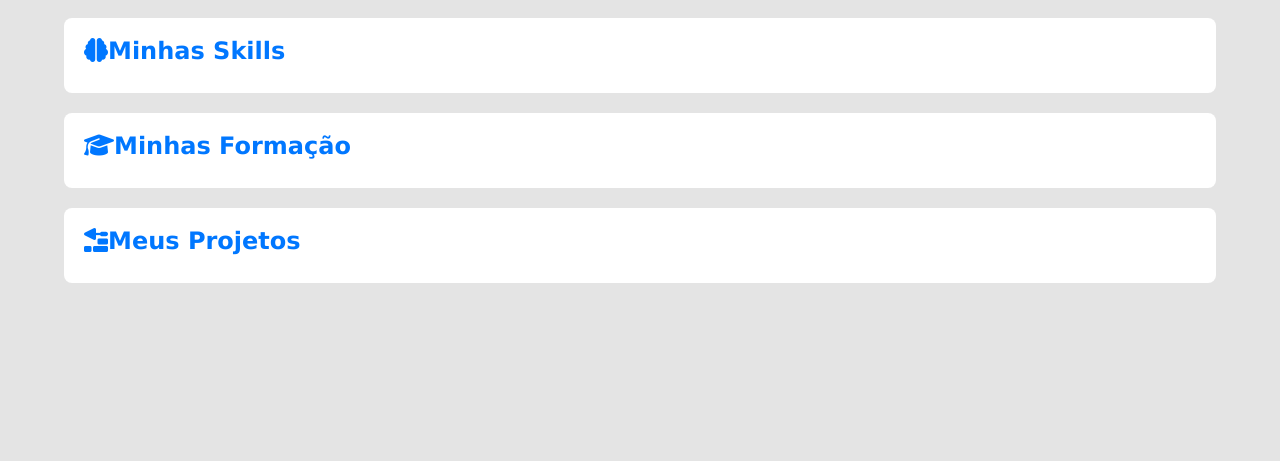
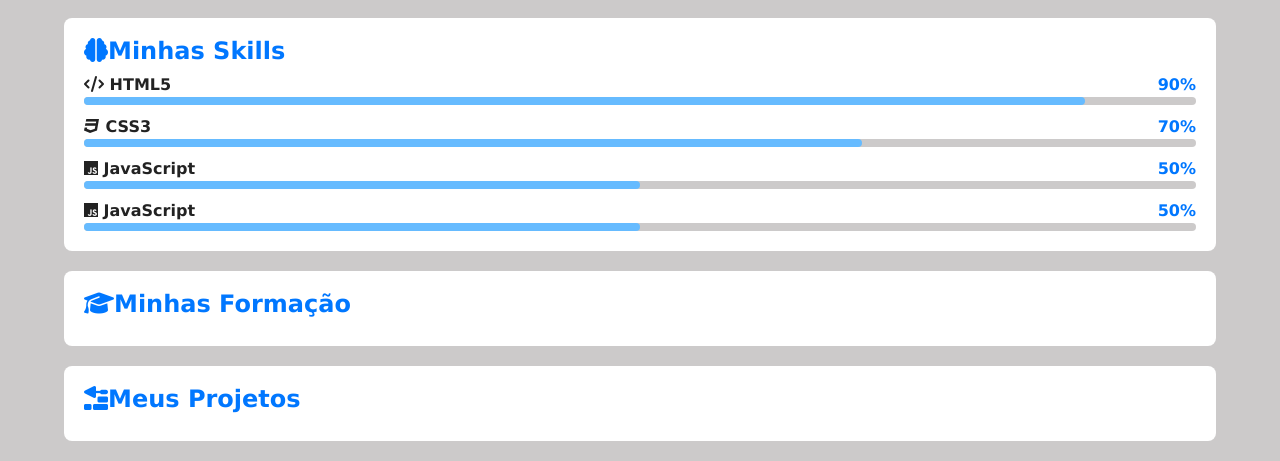
Before and after one commit to AndersonBR01/projeto-portifolio, a plain HTML site: page index.html in a window 1280 px wide. Shown: the part 1169-1630 px from the top of the page. Before the commit the page ends 1472 px from the top, so only its background shows below. Drawn offline with Linux system fonts and the light colour scheme.

Commit message:
skills criadas

```diff
--- a/estilos/style.css
+++ b/estilos/style.css
@@ -14,7 +14,7 @@
 }
 
 :root {
-  --fundo-principal: #e4e4e4;
+  --fundo-principal: #cccaca;
   --texto: #222222;
   --texto-inverso:#ffffff;
   --destaque: #0077ff;
@@ -142,3 +142,45 @@ article h2 {
   height: 100%;
   border-radius: 8px;
 }
+
+#skill-contanier {
+  display: grid;
+  grid-template-columns: 1fr;
+  gap: 30px;
+}
+
+#skill-container .info {
+  display: flex;
+  justify-content: space-between;
+  align-items: center;
+  margin-top: 10px;
+}
+
+#skill-container .nome {
+  font-weight: bold;
+  color: var(--texto);
+}
+
+#skill-container .porcent {
+  font-weight: bold;
+  color: var(--destaque);
+}
+
+#skill-container .barra {
+  width: 100%;
+  height: 8px;
+  background-color: var(--fundo-principal);
+  border-radius: 4px;
+}
+
+#skill-container .progresso {
+  height: 100%;
+  background-color: var(--destaque-inverso);
+  border-radius: 4px;
+}
+
+@media screen and (max-width: 768px) {
+  #skill-contanier {
+    grid-template-columns: 1fr 1fr;
+  }
+}
--- a/index.html
+++ b/index.html
@@ -48,6 +48,73 @@
 
             <article id="skills">
                 <h2><i class="fa-solid fa-brain"></i>Minhas Skills</h2>
+
+                <div id="skill-container">
+                    <div class="item">
+                        <div class="info">
+                            <span class="nome">
+                               <i class="fa-solid fa-code"></i> HTML5
+                            </span>
+                            <span class="porcent">
+                                90%
+                            </span>
+                        </div>
+                        <div class="barra">
+                            <div class="progresso" style="width: 90%">
+
+                            </div>
+                        </div>
+                    </div>
+
+                    <div class="item">
+                        <div class="info">
+                            <span class="nome">
+                               <i class="fa-brands fa-css3"></i> CSS3
+                            </span>
+                            <span class="porcent">
+                                70%
+                            </span>
+                        </div>
+                        <div class="barra">
+                            <div class="progresso" style="width: 70%">
+
+                            </div>
+                        </div>
+                    </div>
+
+                    <div class="item">
+                        <div class="info">
+                            <span class="nome">
+                               <i class="fa-brands fa-js"></i> JavaScript
+                            </span>
+                            <span class="porcent">
+                                50%
+                            </span>
+                        </div>
+                        <div class="barra">
+                            <div class="progresso" style="width: 50%">
+
+                            </div>
+                        </div>
+                    </div>
+
+                    <div class="item">
+                        <div class="info">
+                            <span class="nome">
+                               <i class="fa-brands fa-js"></i> JavaScript
+                            </span>
+                            <span class="porcent">
+                                50%
+                            </span>
+                        </div>
+                        <div class="barra">
+                            <div class="progresso" style="width: 50%">
+
+                            </div>
+                        </div>
+                    </div>
+                </div>
+
             </article> <!-- fim article#skills -->
 
             <article id="formacao">
```
